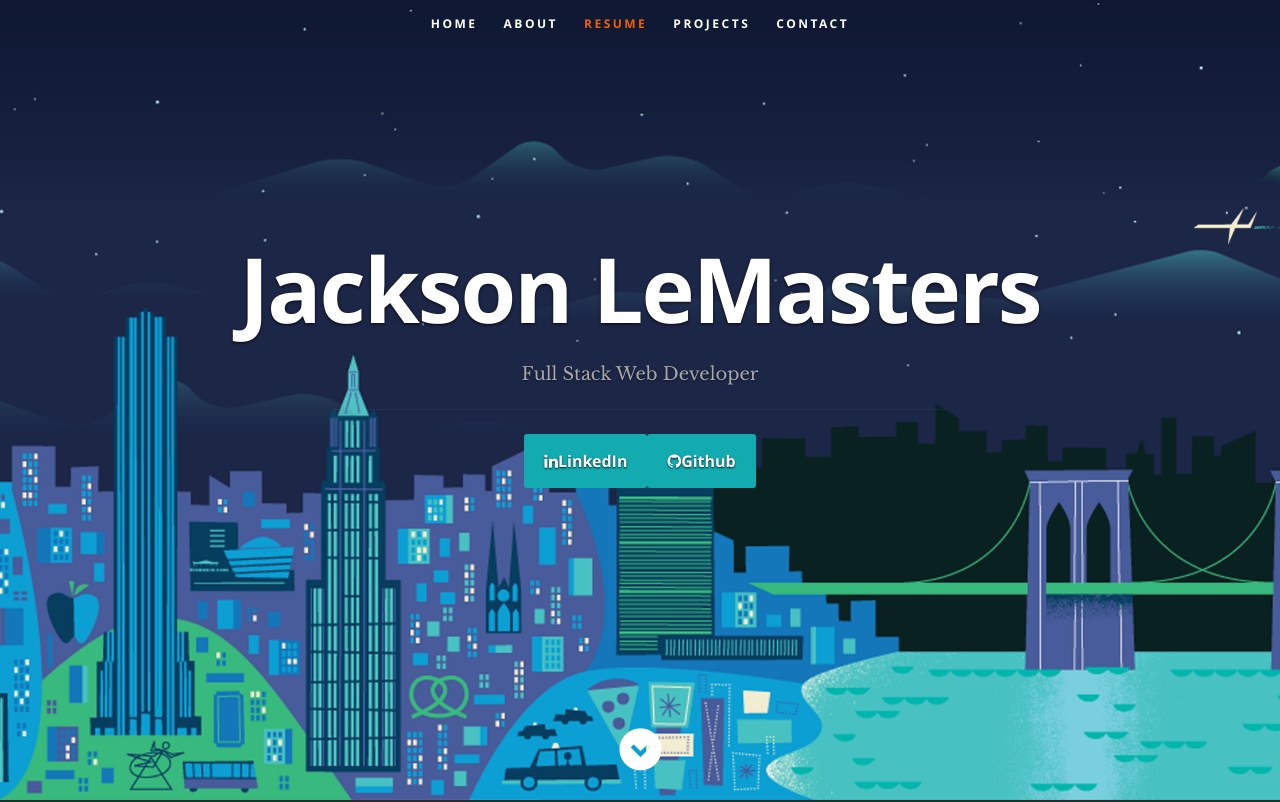
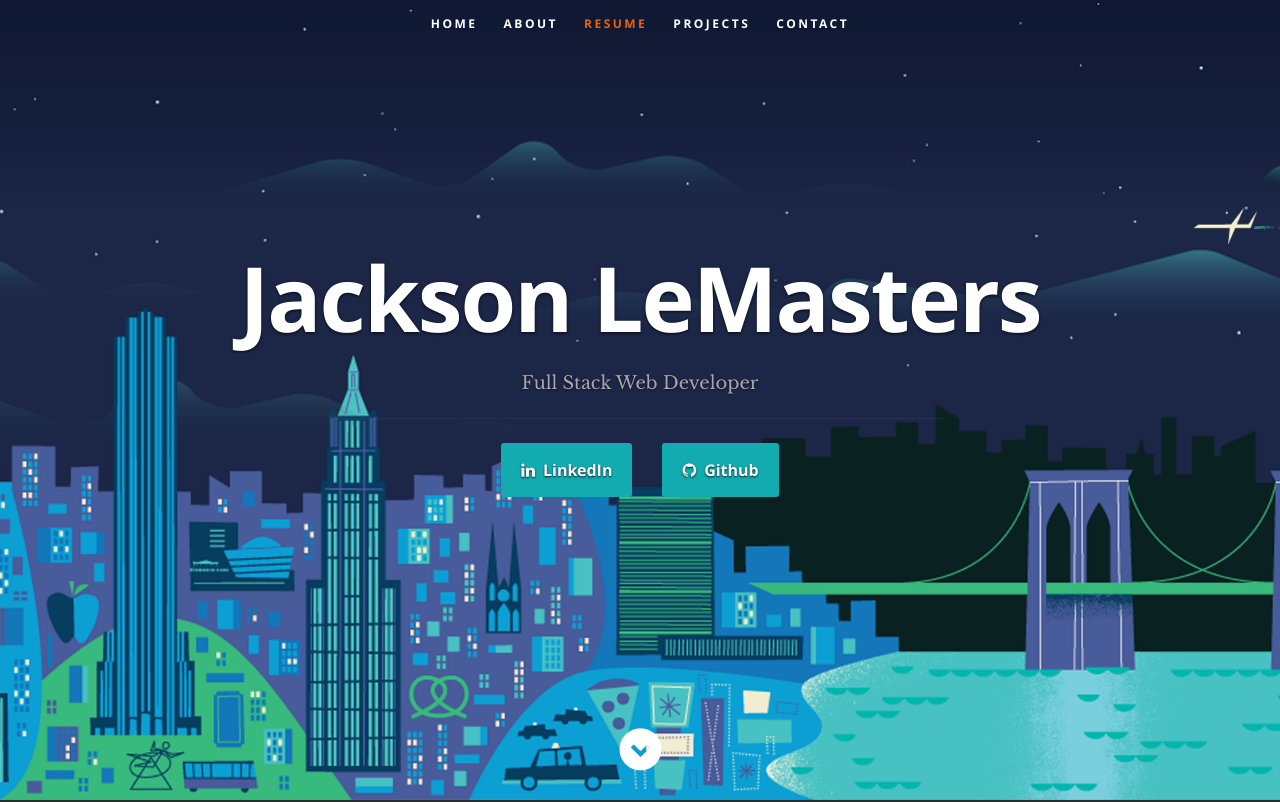
Before and after one commit to jacklemasters/portfolio-react, a React (Create React App) app: page / in a window 1280 px wide. Shown: the top 802 px of the page. Built offline with nearby package versions, Linux system fonts and the light colour scheme.

Commit message:
updated css of buttons in header

```diff
--- a/public/css/layout.css
+++ b/public/css/layout.css
@@ -93,6 +93,13 @@ header .social li {
    display: inline-block;
    margin: 0 15px;
    padding: 0;
+}
+header .github-btn {
+   display: inline-block;
+   margin: 0 15px;
+}
+header .button-icon {
+   margin-right: 8px;
 }
 header .social li a { color: #fff; }
 header .social li a:hover { color: #11ABB0; }
--- a/src/components/Header.js
+++ b/src/components/Header.js
@@ -36,8 +36,8 @@ class Header extends Component {
             <h3>{description}</h3>
             <hr />
             <ul className="social">
-               <a href={project} target="_blank" className="button btn github-btn"><i className="fa fa-linkedin"></i>LinkedIn</a>
-               <a href={github} target="_blank" className="button btn github-btn"><i className="fa fa-github"></i>Github</a>
+               <a href={project} target="_blank" className="button btn github-btn"><i className="fa fa-linkedin button-icon"></i>LinkedIn</a>
+               <a href={github} target="_blank" className="button btn github-btn"><i className="fa fa-github button-icon"></i>Github</a>
             </ul>
          </div>
       </div>
```
